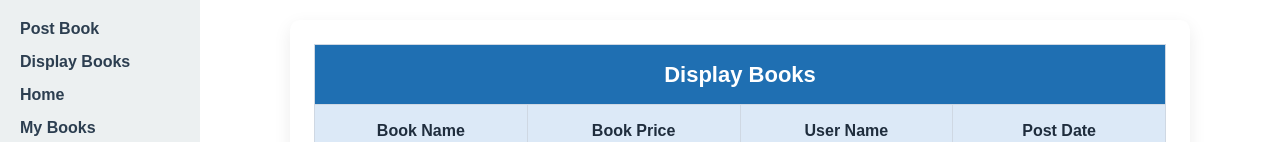
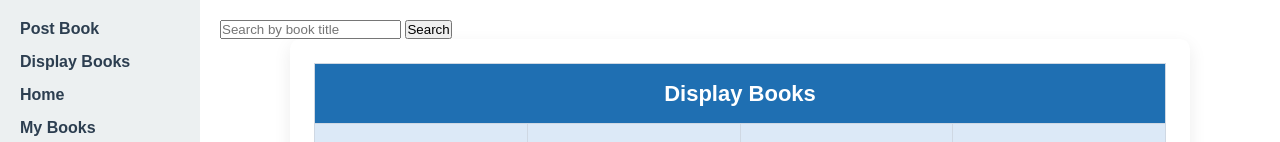
Before and after one commit to Puwhente/CS3337-Final-Project, a Django app: page /displaybooks in a window 1280 px wide. Shown: the part 77-219 px from the top of the page. Run offline with Django 5.2, Linux system fonts and the light colour scheme; data comes from the database, SQL or seed files in the repository.

Commit message:
Add book search feature

```diff
--- a/bookEx/bookEx/templates/bookMng/displaybooks.html
+++ b/bookEx/bookEx/templates/bookMng/displaybooks.html
@@ -10,6 +10,11 @@
 {% endblock sidenav %}
 
 {% block content %}
+    <form method="get">
+        <input type="text" name="q" value="{{ query }}" placeholder="Search by book title">
+        <button type="submit">Search</button>
+    </form>
+
  <div class="table-container">
     <table class="professional-table">
       <thead>
@@ -24,6 +29,12 @@
         </tr>
       </thead>
          <tbody>
+         {%  if not books %}
+         <tr>
+             <td colspan="4">No books found.</td>
+         </tr>
+         {% endif %}
+
          {% for book in books %}
         <tr>
           <td><a href="book_detail/{{ book.id }}">  {{ book.name }} </a></td>
--- a/bookEx/bookMng/views.py
+++ b/bookEx/bookMng/views.py
@@ -55,14 +55,19 @@ def postbook(request):
                   })
 
 def displaybooks(request):
-    books = Book.objects.all()
+    query = request.GET.get('q', '')
+    if query:
+        books = Book.objects.filter(name__icontains=query)
+    else:
+        books = Book.objects.all()
     for b in books:
         b.pic_path = b.picture.url[14:]
     return render(request,
                   'bookMng/displaybooks.html',
                   {
                       'item_list': MainMenu.objects.all(),
-                      'books': books
+                      'books': books,
+                      'query': query
                   })
 
 
```
